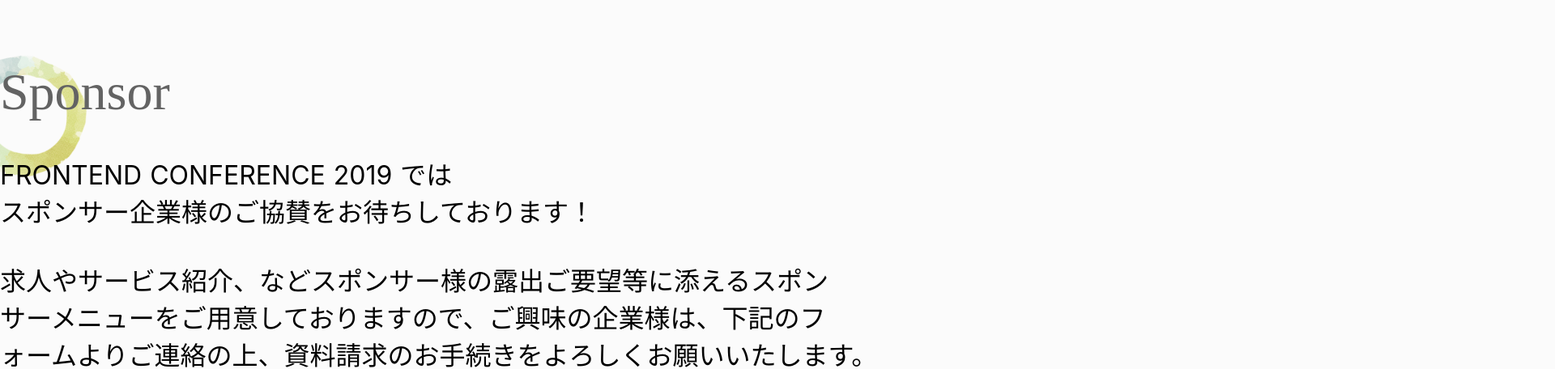
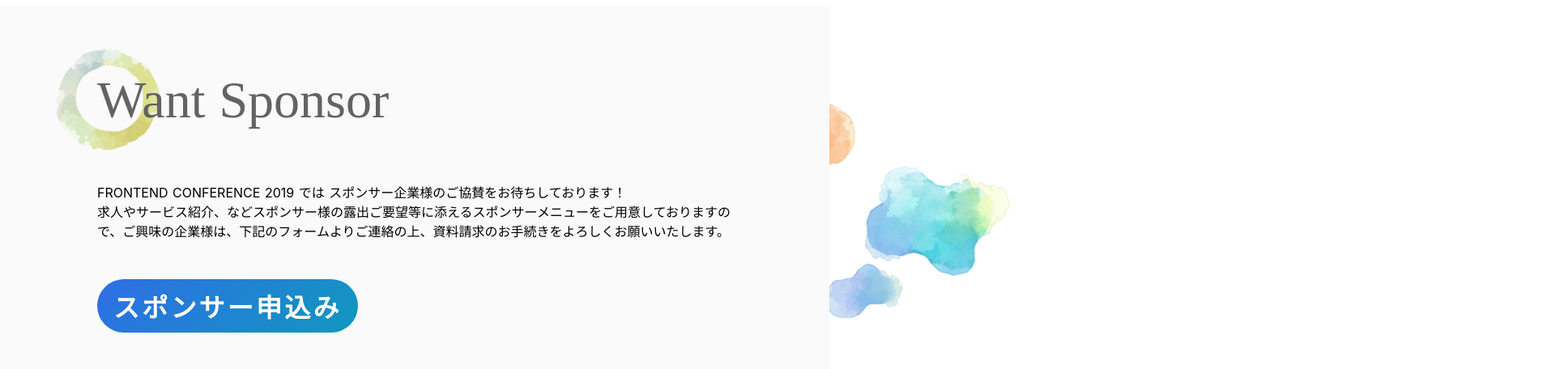
Before and after one commit to kfug/frontconf2019, a Nuxt app: page / in a window 1280 px wide. Shown: the part 2386-2842 px from the top of the page at 81% size, 1920 px wide, since content can reach past the window. Built offline with nearby package versions, Linux system fonts and the light colour scheme.

Commit message:
wantSponsor　全体調整

```diff
--- a/assets/scss/library/_variable.scss
+++ b/assets/scss/library/_variable.scss
@@ -7,4 +7,4 @@
 $clr_sectionbox: #fbfbfb;
 
 $padding_readBordPC: 80px 120px;
-$padding_readBordSP: 40px 30px;;
+$padding_readBordSP: 60px 30px;;
--- a/components/top/Wantsponsor.vue
+++ b/components/top/Wantsponsor.vue
@@ -1,25 +1,20 @@
 <template>
   <section>
-    <div class="p-wantspeaker">
-      <div class="box"></div>
-      <img src="~/assets/img/circle_02.png" class="circle_02" />
-      <img src="~/assets/img/wantsponsor_bg1.png" class="wantspeaker_bg1" />
+    <div class="p-wantSponsor">
+      <div class="p-wantSponsor_back">
         <div class="c-container">
-        <div class="l-wantspeaker_Box2">
-          <h1>
-            <img src="~/assets/img/circle_01.png" class="circle_01" />Sponsor
+          <div class="p-wantSponsor_content">
+            <h1 class="p-wantSponsor_secHeading">
+              Want Sponsor
             </h1>
-          <p>
-            FRONTEND CONFERENCE 2019 では
-            <br />スポンサー企業様のご協賛をお待ちしております！
-            <br />
-            <br />求人やサービス紹介、などスポンサー様の露出ご要望等に添えるスポン
-            <br />サーメニューをご用意しておりますので、ご興味の企業様は、下記のフ
-            <br />ォームよりご連絡の上、資料請求のお手続きをよろしくお願いいたします。
+            <p class="p-wantSponsor_read">
+              FRONTEND CONFERENCE 2019 では スポンサー企業様のご協賛をお待ちしております！
+              <br />求人やサービス紹介、などスポンサー様の露出ご要望等に添えるスポンサーメニューをご用意しておりますので、ご興味の企業様は、下記のフォームよりご連絡の上、資料請求のお手続きをよろしくお願いいたします。
             </p>
-          <a
-            href="https://docs.google.com/forms/d/e/1FAIpQLSewyGycmlpy9pkd3Fqp3FtanZopeoY4DTjcuofvdY15BfqDaA/viewform"
+            <a class="p-wantSponsor_btn"
+               href="https://docs.google.com/forms/d/e/1FAIpQLSewyGycmlpy9pkd3Fqp3FtanZopeoY4DTjcuofvdY15BfqDaA/viewform" target="_blank"
             >スポンサー申込み</a>
+          </div>
         </div>
       </div>
     </div>
@@ -32,100 +27,58 @@
 <style lang="scss" scoped>
 @import "~/assets/scss/_library.scss";
 
-img {
-  width: 20%;
+.p-wantSponsor {
+  padding-top: 150px;
+  background-image: url("~assets/img/wantsponsor_bg1.png");
+  background-repeat: no-repeat;
+  background-size: 38vw;
+  background-position: 80% 0;
+
+  @include desktop {
+    margin-top: 100px;
+    padding-top: 0;
+    background: linear-gradient(90deg, $clr_readBordBg 0%, $clr_readBordBg 50%, white 50%, white 100%);
   }
 
-.p-wantspeaker {
-  position: relative;
+
+  &_back {
+    background: $clr_readBordBg;
+
+    @include desktop {
+      background: transparent;
+      background-image: url("~assets/img/wantsponsor_bg1.png");
+      background-repeat: no-repeat;
+      background-size: 25vw;
+      background-position: calc( 100% / 2 + 35vw) 50%;
     }
 
-.l-wantspeaker_Box2 {
-  background-color: #fbfbfb;
-  display: inline-block;
-  margin: 50px 0px 200px 0px;
-  width: 100%;
-  padding-bottom: 20px;
+
+  }
+
+
+  &_content {
+    margin-left: 0;
+    padding: $padding_readBordSP;
+
+    background: $clr_readBordBg;
     @include desktop {
-    background-color: #fbfbfb00;
-    padding: 80px 0px 380px 0px;
-    max-width: 100%;
-    margin: 90px 0px 200px 0px;
+      margin-right: 20%;
+      padding: $padding_readBordPC;
     }
-  & h1 {
-    & .circle_01 {
-      position: absolute;
-      top: 31px;
-      z-index: -1;
-      left: 10px;
-      max-width: 33%;
-      @include desktop {
-        width: 12%;
-        left: -47px;
-        top: -9px;
+
   }
+
+  &_secHeading {
+    @include c-secHeading-left;
   }
-    margin-bottom: 40px;
-    z-index: 999999;
-    position: relative;
-    @include c-heading;
+
+  &_read {
+    margin-bottom: 3em;
   }
-  & p {
-    position: relative;
-    font-size: 1.5rem;
-    padding-bottom: 30px;
-    z-index: 999999;
-    padding: 0px 15px 30px 15px;
-    @include desktop {
-      font-size: 2rem;
-      padding: 0px 0px 80px 0px;
-    }
-  }
-  & a {
-    z-index: 99999;
+
+  &_btn {
     @include c-btn;
   }
 }
 
-.wantspeaker_bg1 {
-  position: absolute;
-  top: 55%;
-  right: 0%;
-  max-width: 80%;
-  z-index: -1;
-  width: 70%;
-  @include desktop {
-    z-index: 1;
-    width: 30%;
-  }
-}
-
-.circle_02 {
-  width: 10%;
-  position: absolute;
-  left: 15%;
-  bottom: 2%;
-  max-width: 40%;
-  width: 30%;
-  @include desktop {
-    z-index: 2;
-    max-width: 100%;
-    width: 13%;
-  }
-}
-
-.box {
-  position: absolute;
-  left: 0%;
-  top: 4%;
-  z-index: 100;
-  background-color: #fbfbfb;
-  width: 100%;
-  height: 81rem;
-  display: none;
-  @include desktop {
-    width: 124rem;
-    display: block;
-  }
-}
 </style>
```
Lines whose indentation alone changed are shown as unchanged.
